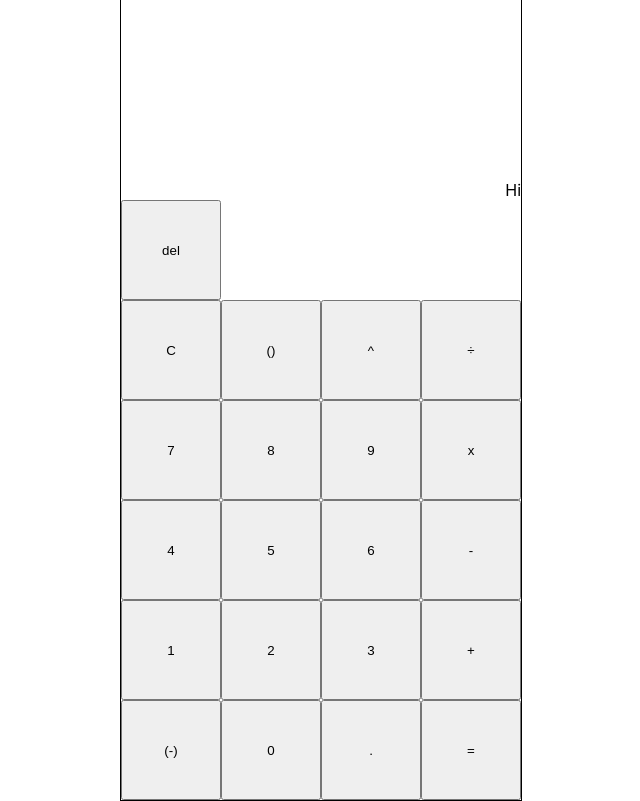
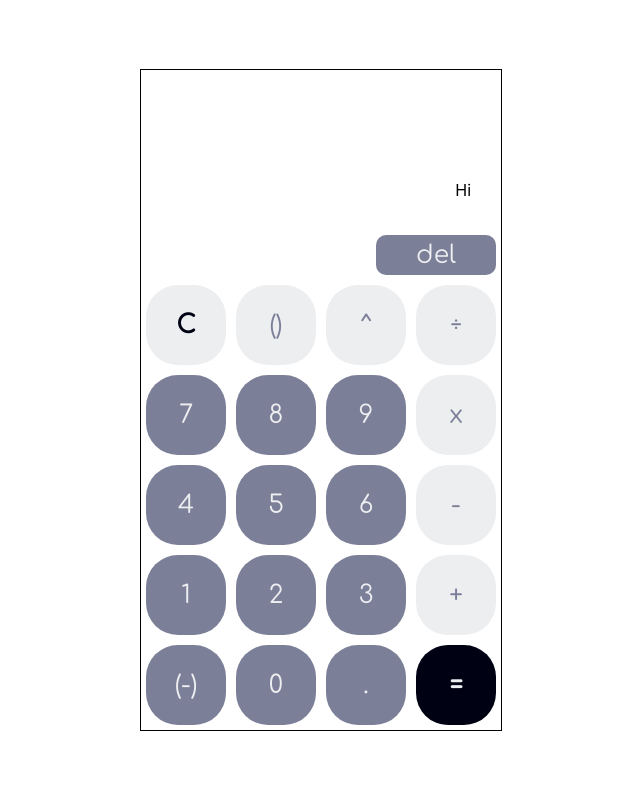
Before and after one commit to zlederma/calculator, a React (Create React App) app: page / in a window 1280 px wide. Shown: the whole page, without its empty margins (319-959 px from the left). Built offline with nearby package versions, Linux system fonts and the light colour scheme.

Commit message:
Started on aesthethic styling

```diff
--- a/src/App.css
+++ b/src/App.css
@@ -1,3 +1,5 @@
+@import url('https://fonts.googleapis.com/css2?family=Bitter&family=Comfortaa&family=Poppins:wght@500&display=swap');
+
 .app__container{
   height: 100vh;
   display: flex;
--- a/src/components/Button.css
+++ b/src/components/Button.css
@@ -1,4 +1,39 @@
 .button__button{
-    width: 100px;
-    height: 100px;
+    font-family: 'Comfortaa', cursive;
+    font-size: 25px;
+    font-weight: 500;
+    background-color: #240034;
+    color: #e5ccf0;
+    border-radius: 40%;
+    border: none;
+    width: 80px;
+    height: 80px;
+    margin: 5px;
 }
+
+.button__button-operand, .button__button-decimal, .button__button-negative{
+    background-color: #7c7f98;
+    color: #edeef0;
+}
+
+.button__button-operator, .button__button-parentheses{
+    background-color: #edeef0;
+    color: #7c7f98;
+}
+
+.button__button-equals{
+ font-weight: 900;
+    background-color: #000213;
+    color: #edeef0;
+}
+
+.button__button-clear{
+    font-weight: 900;
+    background-color: #edeef0;
+    color: #000213;
+}
+
+.button__button-delete{
+    background-color: #7c7f98;
+    color: #edeef0;
+}
--- a/src/components/Button.js
+++ b/src/components/Button.js
@@ -6,9 +6,34 @@ props-
  val - string displayed in the innerHTML of the button
  handleClick - lifts state up to get the button data to Calculator
 */
+
 export default function Button(props) {
+    const getModifier = () => {
+        if (props.cat === 'operand' || props.cat === 'operator') {
+            return props.cat;
+        }
+        switch (props.val) {
+            case 'del':
+                return "delete";
+            case 'C':
+                return "clear";
+            case '()':
+                return "parentheses";
+            case '(-)':
+                console.log("got it")
+                return "negative"
+            case '.':
+                return "decimal"
+            case '=':
+                return "equals"
+            default:
+                throw new Error('val not found')
+        }
+    }
+    console.log(`button__button-${getModifier()}`)
+
     return (
-        <button className='button__button'
+        <button className={`button__button button__button-${getModifier()}`}
             type='button'
             onClick={() => props.handleClick
                 ({ val: props.val, cat: props.cat })}
--- a/src/components/Buttons.css
+++ b/src/components/Buttons.css
@@ -0,0 +1,19 @@
+.buttons__wrapper{
+
+}
+
+.buttons__delete-container{
+    display: flex;
+    justify-content: flex-end;
+}
+
+.buttons__delete-container Button{
+   width: 120px;
+   height: 40px;
+   border-radius: 10px;
+}
+
+.buttons__container{
+    display: grid;
+    grid-template-columns: 1fr 1fr 1fr 1fr;
+}
--- a/src/components/Calculator.css
+++ b/src/components/Calculator.css
@@ -1,4 +1,4 @@
 .calculator__container{
-    width: 400px;
+    width: 360px;
     border: 1px solid black;
 }
--- a/src/components/Screen.css
+++ b/src/components/Screen.css
@@ -1,10 +1,10 @@
 .screen__container{
-    height: 200px;
+    height: 160px;
 }
 
 .screen__equation{
     display: flex;
-    justify-content: end;
+    justify-content: flex-end;
 }
 
 .screen__term{
@@ -18,6 +18,6 @@
 
 .screen__result{
     position: absolute;
-    bottom: 0;
-    right: 0;
+    bottom: 30px;
+    right: 30px;
 }
```
